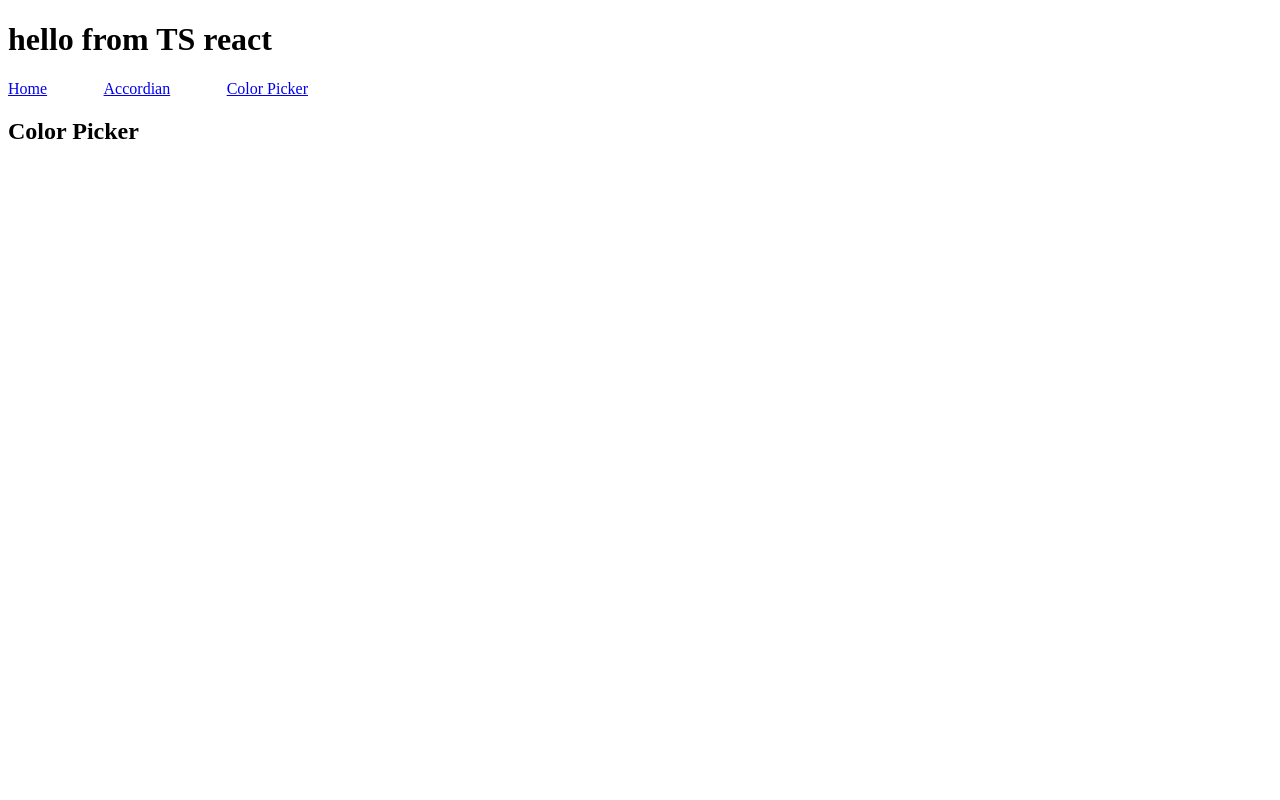
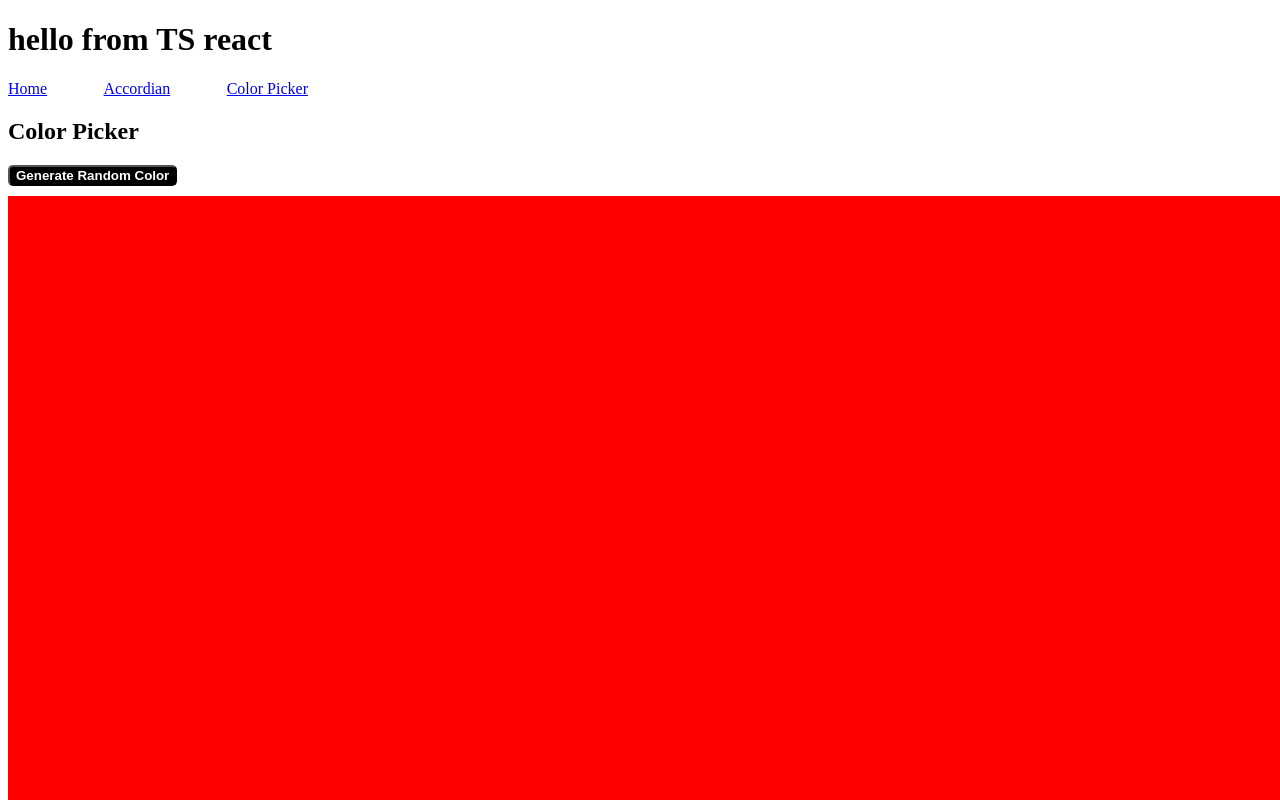
Before and after one commit to anurag1302/react-projects, a React (Vite) app: page /color-picker in a window 1280 px wide. Shown: the top 800 px of the page. Built offline with nearby package versions, Linux system fonts and the light colour scheme.

Commit message:
setup color context

```diff
--- a/src/components/Color/colorPicker.tsx
+++ b/src/components/Color/colorPicker.tsx
@@ -1,7 +1,34 @@
+import { useState } from "react";
+
 function ColorPicker() {
+  const [color, setColor] = useState("red");
+
+  function handleButtonClick() {
+    setColor("green");
+  }
   return (
     <>
       <h2>Color Picker</h2>
+      <button
+        onClick={handleButtonClick}
+        style={{
+          marginBottom: "10px",
+          fontWeight: "bold",
+          backgroundColor: "black",
+          color: "white",
+          cursor: "pointer",
+          borderRadius: "5px",
+        }}
+      >
+        Generate Random Color
+      </button>
+      <div
+        style={{
+          backgroundColor: color,
+          width: "100vw",
+          height: "100vh",
+        }}
+      ></div>
     </>
   );
 }
```
